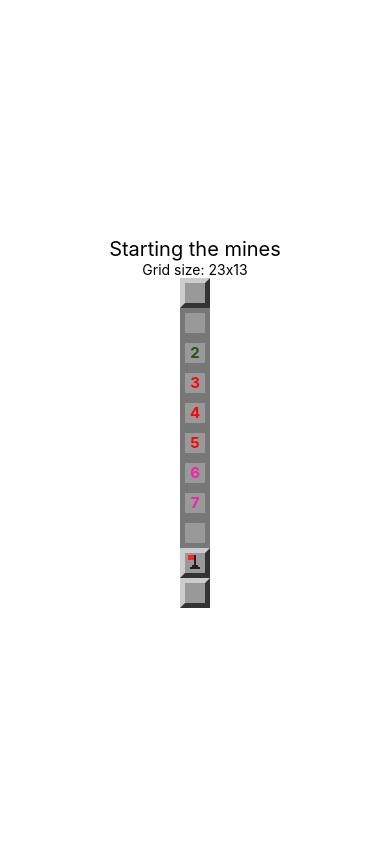
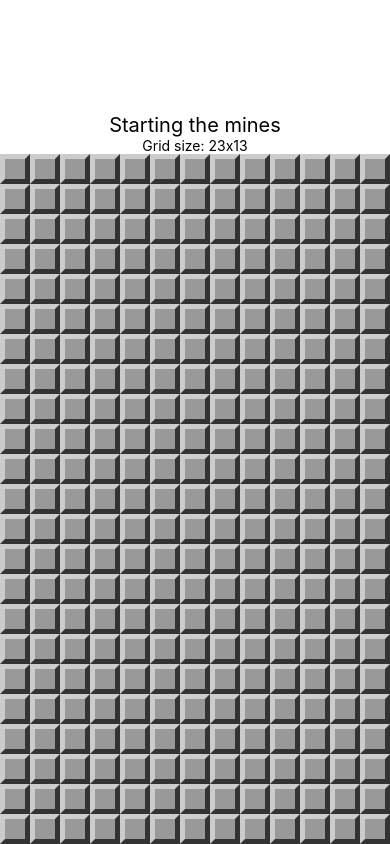
Before and after one commit to talesmateus123/react-native-mines, a React Native app: screen / in a window 390 px wide. Built offline with nearby package versions, Linux system fonts and the light colour scheme.

Commit message:
Implemented functions

```diff
--- a/App.js
+++ b/App.js
@@ -1,14 +1,36 @@
-import React from 'react';
+import React, { Component } from 'react';
 import {
   SafeAreaView,
   StyleSheet,
   Text,
+  View,
 } from 'react-native';
 import params from './src/params';
-import Field from './src/components/Field'
-import Mine from './src/components/Mine';
+import MineField from './src/components/MineField';
+import { createMinedBoard } from './src/functions'
 
-const App = () => {
+export default class App extends Component {
+
+  constructor(props) {
+    super(props)
+    this.state = this.createState()
+  }
+
+  minesAmount = () => {
+    const cols = params.getColumnsAmount()
+    const rows = params.getRowsAmount()
+    return Math.ceil(cols * rows * params.difficultLevel)
+  }
+
+  createState= () => {
+    const cols = params.getColumnsAmount()
+    const rows = params.getRowsAmount()
+    return {
+      board: createMinedBoard(rows, cols, this.minesAmount())
+    }
+  }
+
+  render() {
     return (
       <>
         <SafeAreaView style={styles.container}>
@@ -16,33 +38,28 @@
           <Text style={styles.instructions}>
             { `Grid size: ${params.getRowsAmount()}x${params.getColumnsAmount()}` }
           </Text>
-        <Field></Field>
-        <Field opened></Field>
-        <Field opened nearMines={2}></Field>
-        <Field opened nearMines={3}></Field>
-        <Field opened nearMines={4}></Field>
-        <Field opened nearMines={5}></Field>
-        <Field opened nearMines={6}></Field>
-        <Field opened nearMines={7}></Field>
-        <Field opened flagged></Field>
-        <Field flagged></Field>
-        <Field mined></Field>
+          <View style={styles.board}>
+            <MineField board={this.state.board}/>
+          </View>
         </SafeAreaView>
       </>
     );
+  }
 };
 
 const styles = StyleSheet.create({
   container: {
     flex: 1,
-    justifyContent: 'center',
+    justifyContent: 'flex-end',
     alignItems: 'center',
-    backgroundColor: 'white',
+    backgroundColor: 'white'
+  },
+  board: {
+    alignItems: 'center',
+    backgroundColor: '#AAA'
   },
   welcome: {
     fontSize: 20,
     textAlign: 'center'
   }
 });
-
-export default App;
--- /dev/null
+++ b/src/components/MineField.js
@@ -0,0 +1,19 @@
+import React from 'react'
+import { View, StyleSheet } from 'react-native'
+import Field from './Field'
+
+export default props => {
+    const rows = props.board.map((row, r) => {
+        const columns = row.map((field, c) => {
+            return <Field {...field} key={c} />
+        })
+        return <View style={{flexDirection: 'row'}} key={r}>{columns}</View>
+    })
+    return <View style={styles.container}>{rows}</View>
+}
+
+const styles = StyleSheet.create({
+    container: {
+        backgroundColor: '#EEE'
+    }
+});
--- /dev/null
+++ b/src/functions.js
@@ -0,0 +1,39 @@
+const createBoard = (rows, columns) => {
+    return Array(rows).fill(0).map((_, row) => {
+        return Array(columns).fill(0).map((_, column) => {
+            return {
+                row,
+                column,
+                openned: false,
+                flagged: false,
+                mined: false,
+                exploded: false,
+                nearMines: 0
+            }
+        })
+    })
+}
+
+const spreadMindes = (board, minesAmount) => {
+    const rows = board.length
+    const columns = board[0].length
+    let minesPlanted = 0
+
+    while (minesPlanted < minesAmount) {
+        const rowSelected = parseInt(Math.random() * rows, 10)
+        const columnSelected = parseInt(Math.random() * columns, 10)
+
+        if (!board[rowSelected][columnSelected].mined) {
+            board[rowSelected][columnSelected].mined = true
+            minesPlanted++
+        }
+    }
+}
+
+const createMinedBoard = (rows, columns, minesAmount) => {
+    const board = createBoard(rows, columns)
+    spreadMindes(board, minesAmount)
+    return board
+}
+
+export { createMinedBoard }
```
Lines whose indentation alone changed are shown as unchanged.
